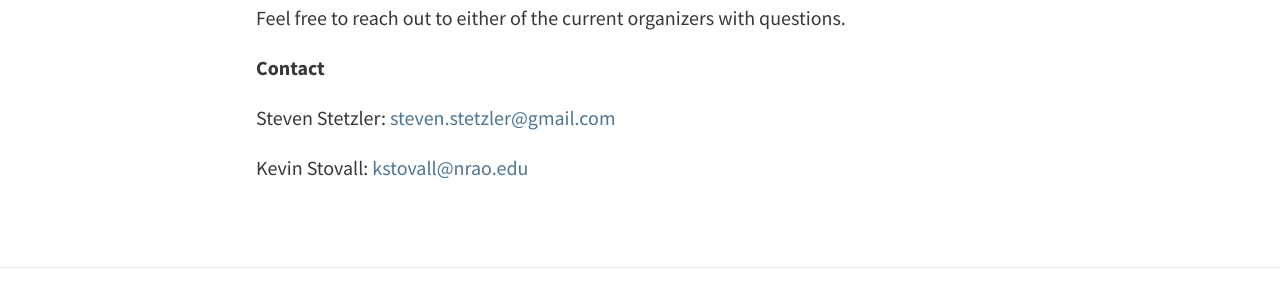
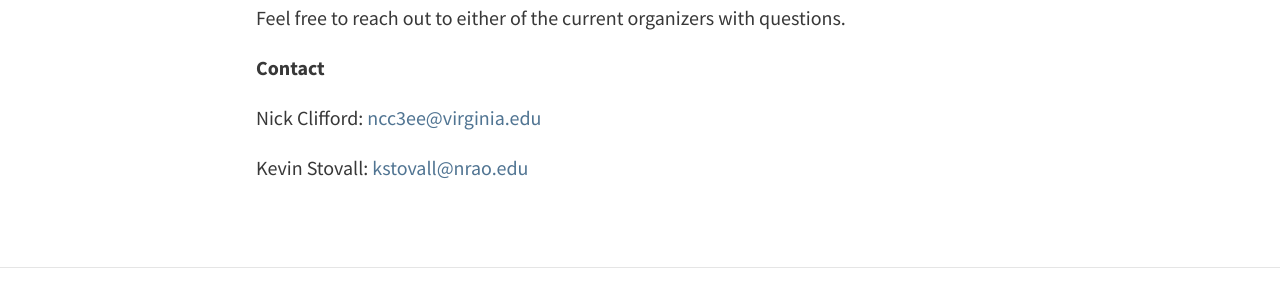
Before and after one commit to pulsar-observers/pulsar-observers.github.io, a Jekyll site: the page built from _pages/about.md, in a window 1280 px wide. Shown: the part 313-613 px from the top of the page. Built offline with Jekyll 4.4.1, drawn with Linux system fonts in a browser that asks for light colours.

Commit message:
Update about.md

```diff
--- a/_pages/about.md
+++ b/_pages/about.md
@@ -9,6 +9,6 @@ Feel free to reach out to either of the current organizers with questions.
 
 **Contact**
 
-Steven Stetzler: [steven.stetzler@gmail.com](mailto:steven.stetzler@gmail.com)
+Nick Clifford: [ncc3ee@virginia.edu](mailto:ncc3ee@virginia.edu)
 
 Kevin Stovall: [kstovall@nrao.edu](mailto:kstovall@nrao.edu)
```
